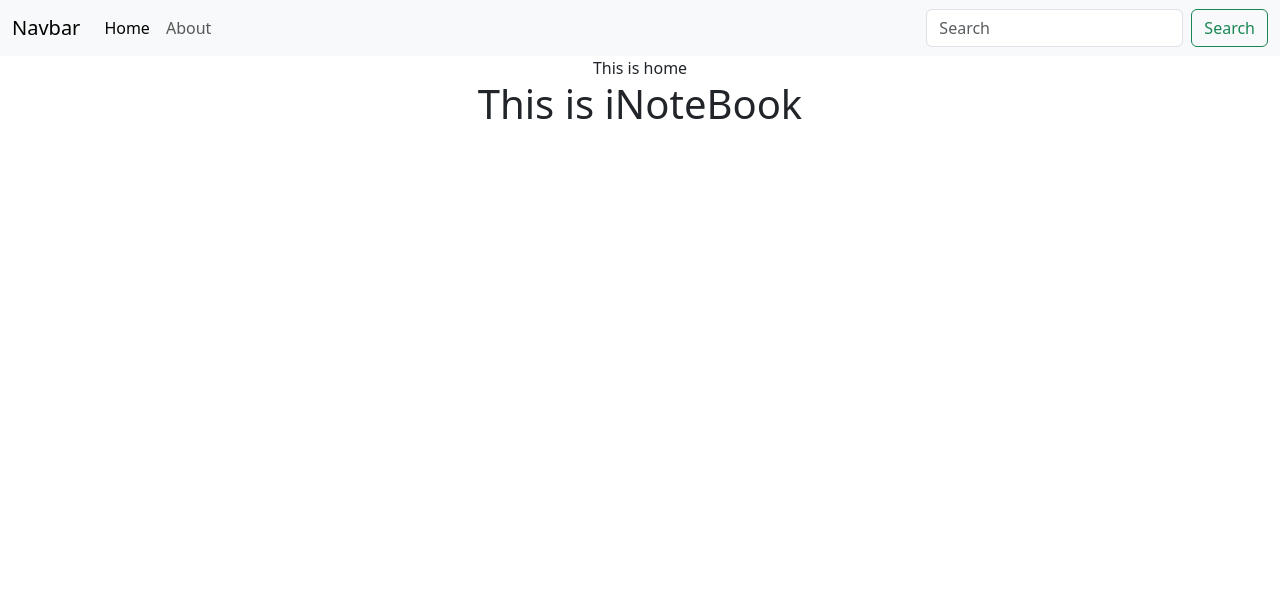
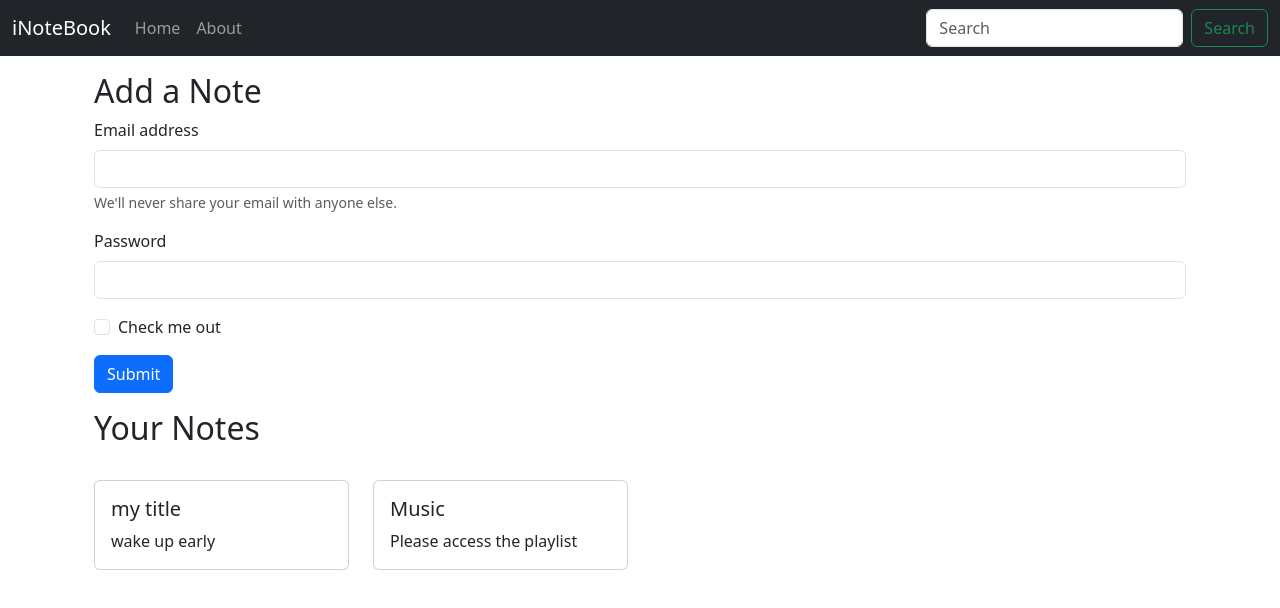
Before and after one commit to suparnav74/inotebook, a React (Create React App) app: page / in a window 1280 px wide. Shown: the top 608 px of the page. Built offline with nearby package versions, Linux system fonts and the light colour scheme; the HTML template or start-up script is replaced by a standard one.

Commit message:
iNoteBook with new components

```diff
--- a/public/index.html
+++ b/public/index.html
@@ -40,7 +40,7 @@
       To begin the development, run `npm start` or `yarn start`.
       To create a production bundle, use `npm run build` or `yarn build`.
     -->
-    <script src="https://cdn.jsdelivr.net/npm/@popperjs/core@2.11.8/dist/umd/popper.min.js" integrity="sha384-I7E8VVD/ismYTF4hNIPjVp/Zjvgyol6VFvRkX/vR+Vc4jQkC+hVqc2pM8ODewa9r" crossorigin="anonymous"></script>
+
     <script src="https://cdn.jsdelivr.net/npm/bootstrap@5.3.3/dist/js/bootstrap.min.js" integrity="sha384-0pUGZvbkm6XF6gxjEnlmuGrJXVbNuzT9qBBavbLwCsOGabYfZo0T0to5eqruptLy" crossorigin="anonymous"></script>
   </body>
 </html>
--- a/src/App.js
+++ b/src/App.js
@@ -1,24 +1,25 @@
-import './App.css';
-import About from './components/About';
-import Home from './components/Home';
-import NavBar from './components/NavBar';
-import { BrowserRouter,Routes,Route } from 'react-router-dom';
-import NoteState from './context/notes/NoteState';
-
+import "./App.css";
+import About from "./components/About";
+import Home from "./components/Home";
+import NavBar from "./components/NavBar";
+import { BrowserRouter, Routes, Route } from "react-router-dom";
+import NoteState from "./context/notes/NoteState";
 
 function App() {
   return (
     <NoteState>
       <div className="App">
+
           <BrowserRouter>
             <NavBar />
+            <div className="container">
             <Routes>
               <Route exact path="/" element={<Home />}></Route>
-          <Route exact path="/about" element={<About/>}></Route>
+              <Route exact path="/about" element={<About />}></Route>
             </Routes>
+            </div>
           </BrowserRouter>
 
-     <h1>This is iNoteBook</h1>
       </div>
     </NoteState>
   );
--- a/src/components/About.js
+++ b/src/components/About.js
@@ -1,17 +1,10 @@
-import React, {useContext} from 'react'
-import noteContext from '../context/notes/noteContext'
-import { useEffect } from 'react';
+import React from 'react'
 
 const About = () => {
-  const a = useContext(noteContext);
-  useEffect(() => {
-    a.update();
-  }, [])
-
 
   return (
     <div>
-      This is About {a.state.name} and she is in class {a.state.class}
+      This is About page
     </div>
   )
 }
--- a/src/components/Home.js
+++ b/src/components/Home.js
@@ -1,11 +1,58 @@
-import React from 'react'
+import React from "react";
+import Notes from "./Notes";
 
 const Home = () => {
+
   return (
     <div>
-      This is home
+      <div className="container my-3" style={{"text-align": "left"}}>
+        <h2>Add a Note</h2>
+        <form>
+          <div class="mb-3">
+            <label for="exampleInputEmail1" class="form-label">
+              Email address
+            </label>
+            <input
+              type="email"
+              class="form-control"
+              id="exampleInputEmail1"
+              aria-describedby="emailHelp"
+            />
+            <div id="emailHelp" class="form-text">
+              We'll never share your email with anyone else.
+            </div>
+          </div>
+          <div class="mb-3">
+            <label for="exampleInputPassword1" class="form-label">
+              Password
+            </label>
+            <input
+              type="password"
+              class="form-control"
+              id="exampleInputPassword1"
+            />
+          </div>
+          <div class="mb-3 form-check">
+            <input
+              type="checkbox"
+              class="form-check-input"
+              id="exampleCheck1"
+            />
+            <label class="form-check-label" for="exampleCheck1">
+              Check me out
+            </label>
+          </div>
+          <button type="submit" class="btn btn-primary">
+            Submit
+          </button>
+        </form>
+      </div>
+      <div className="container my-3" style={{"text-align": "left"}}>
+        <h2>Your Notes</h2>
+       <Notes/>
+      </div>
     </div>
-  )
-}
+  );
+};
 
-export default Home
+export default Home;
--- a/src/components/NavBar.js
+++ b/src/components/NavBar.js
@@ -1,22 +1,30 @@
+import { useEffect } from 'react'
 import React from 'react'
-import { Link } from 'react-router-dom'
+import { Link,useLocation } from 'react-router-dom'
 
 const NavBar = () => {
+
+  let location = useLocation();
+
+  useEffect(() => {
+     console.log(location)
+  }, [location]);
+
   return (
     <>
-    <nav className="navbar navbar-expand-lg bg-body-tertiary">
+    <nav className="navbar navbar-expand-lg bg-dark navbar-dark">
     <div className="container-fluid">
-    <a className="navbar-brand" href="/">Navbar</a>
+    <a className="navbar-brand" href="/">iNoteBook</a>
     <button className="navbar-toggler" type="button" data-bs-toggle="collapse" data-bs-target="#navbarSupportedContent" aria-controls="navbarSupportedContent" aria-expanded="false" aria-label="Toggle navigation">
       <span className="navbar-toggler-icon"></span>
     </button>
     <div className="collapse navbar-collapse" id="navbarSupportedContent">
       <ul className="navbar-nav me-auto mb-2 mb-lg-0">
         <li className="nav-item">
-          <Link className="nav-link active" aria-current="page" to="/">Home</Link>
+          <Link className={`nav-link ${location.pathname}==='/'? "active":""`} aria-current="page" to="/">Home</Link>
         </li>
         <li className="nav-item">
-          <Link className="nav-link" to="/About">About</Link>
+          <Link className={`nav-link ${location.pathname}==='/About'? "active":""`} to="/About">About</Link>
         </li>
       </ul>
       <form className="d-flex" role="search">
--- /dev/null
+++ b/src/components/NoteItem.js
@@ -0,0 +1,17 @@
+import React from 'react'
+
+const NoteItem = (props) => {
+    const { note } = props;
+    return (
+        <div className='col-md-3'>
+            <div class="card my-3">
+                <div class="card-body">
+                    <h5 class="card-title">{note.title}</h5>
+                    <p class="card-text">{note.description}</p>
+                </div>
+            </div>
+        </div>
+    )
+}
+
+export default NoteItem
--- /dev/null
+++ b/src/components/Notes.js
@@ -0,0 +1,17 @@
+import React, { useContext } from 'react'
+import noteContext from "../context/notes/noteContext";
+import NoteItem from './NoteItem';
+
+const Notes = () => {
+    const context = useContext(noteContext);
+    const {notes,setnotes} =context;
+  return (
+    <div className='row my-3'>
+       {notes.map((notes)=>{
+            return <NoteItem note={notes}/>;
+        })}
+    </div>
+  )
+}
+
+export default Notes
--- a/src/context/notes/NoteState.js
+++ b/src/context/notes/NoteState.js
@@ -4,28 +4,31 @@
 
 const NoteState =(props)=>
 {
-    const s1 = {
-        "name" :"suparna",
-        "class" :"1b"
-    }
+    const initialNote = [
+        {
+          "_id": "670cda6bfe110b08e79d7fdc",
+          "user": "670cc4564eada97b8829145d",
+          "title": "my title",
+          "description": "wake up early",
+          "tag": "personal",
+          "date": "2024-10-14T08:46:35.354Z",
+          "__v": 0
+        },
+        {
+          "_id": "670cdc41ff82490db9b22884",
+          "user": "670cc4564eada97b8829145d",
+          "title": "Music",
+          "description": "Please access the playlist ",
+          "tag": "Youtube",
+          "date": "2024-10-14T08:54:25.583Z",
+          "__v": 0
+        }
+      ]
 
-    const [state, setstate] = useState(s1);
-
-    const update =()=>{
-        setTimeout(
-            setTimeout(() => {
-                setstate({
-                     "name" :"suparna34",
-                 "class" :"10b"
-                })
-
-            }, 1000)
-
-        )
-    }
+    const [notes, setnotes] = useState(initialNote)
 
     return(
-    <noteContext.Provider value ={{state,update}}>
+    <noteContext.Provider value ={{notes,setnotes}}>
        {props.children}
     </noteContext.Provider>
     )
```
Also changed, not shown: 1 other file (tests, documents, lock files or other folders). Lines whose indentation alone changed are shown as unchanged.
